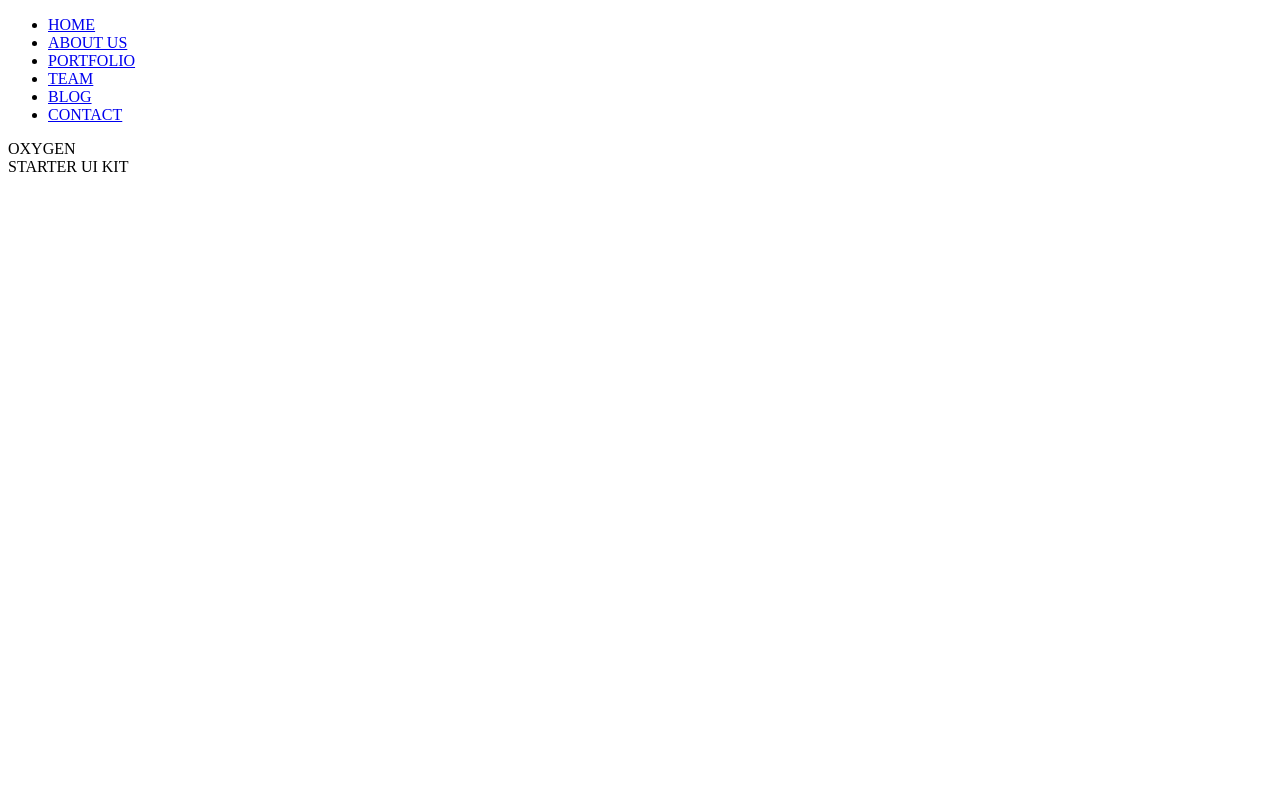
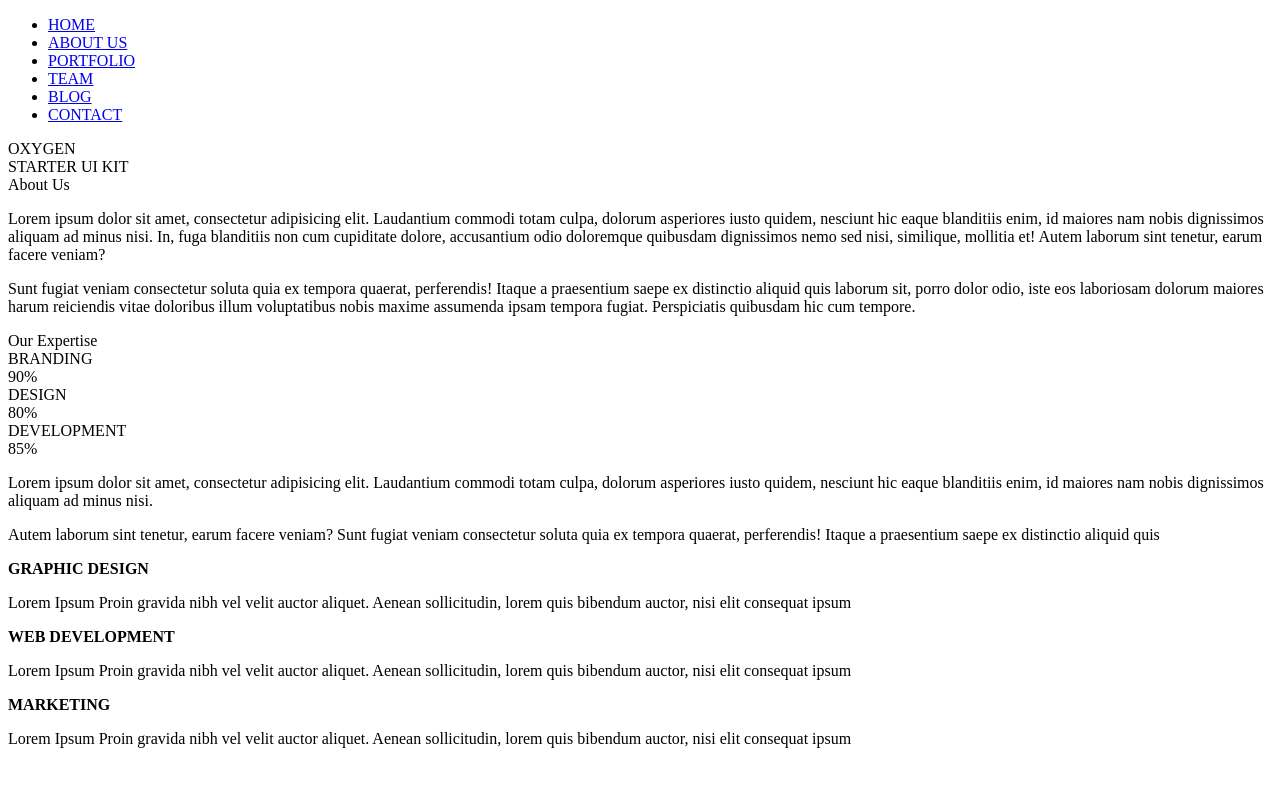
Before and after one commit to MAHb9KME/oxygen, a plain HTML site: page index.html in a window 1280 px wide. Drawn offline with Linux system fonts and the light colour scheme.

Commit message:
Переверстанны несколько блоков
Включая блок экспертиз. Вместе с ксс

```diff
--- a/index.html
+++ b/index.html
@@ -63,11 +63,87 @@
 
 	</header>
 
+	<div class="about">
+		<div class="container">
+			<div class="about__inner xs_flex xs_wrap">
+				<div class="title about__title">
+					About Us
+				</div>
+				<div class="about__content">
+					<p>Lorem ipsum dolor sit amet, consectetur adipisicing elit. Laudantium commodi totam culpa, dolorum asperiores iusto quidem, nesciunt hic eaque blanditiis enim, id maiores nam nobis dignissimos aliquam ad minus nisi. In, fuga blanditiis non cum cupiditate dolore, accusantium odio doloremque quibusdam dignissimos nemo sed nisi, similique, mollitia et! Autem laborum sint tenetur, earum facere veniam?</p>
+
+					<p>Sunt fugiat veniam consectetur soluta quia ex tempora quaerat, perferendis! Itaque a praesentium saepe ex distinctio aliquid quis laborum sit, porro dolor odio, iste eos laboriosam dolorum maiores harum reiciendis vitae doloribus illum voluptatibus nobis maxime assumenda ipsam tempora fugiat. Perspiciatis quibusdam hic cum tempore.</p>
+				</div>
+			</div>
+		</div>
+	</div>
+
+	<div class="expertise">
+		<div class="container">
+			<div class="title">
+				Our Expertise
+			</div>
+
+			<div class="expertise__inner">
+
+				<div class="expertise__top xs_flex">
+					<div class="loading__filed expertise--loading">
+						<div class="loading__item">
+							<div class="loading__line"></div>
+							<div class="loading__name">
+								BRANDING
+							</div>
+							<div class="loading__persent">
+								90%
+							</div>
+						</div>
+						<div class="loading__item">
+							<div class="loading__line"></div>
+							<div class="loading__name">
+								DESIGN
+							</div>
+							<div class="loading__persent">
+								80%
+							</div>
+						</div>
+						<div class="loading__item">
+							<div class="loading__line"></div>
+							<div class="loading__name">
+								DEVELOPMENT
+							</div>
+							<div class="loading__persent">
+								85%
+							</div>
+						</div>
+					</div>
+
+					<div class="expertise__text">
+						<p>Lorem ipsum dolor sit amet, consectetur adipisicing elit. Laudantium commodi totam culpa, dolorum asperiores iusto quidem, nesciunt hic eaque blanditiis enim, id maiores nam nobis dignissimos aliquam ad minus nisi.</p>
+
+						<p>Autem laborum sint tenetur, earum facere veniam? Sunt fugiat veniam consectetur soluta quia ex tempora quaerat, perferendis! Itaque a praesentium saepe ex distinctio aliquid quis</p>
+					</div>
+				</div>
 
 
+				<div class="expertise__bottom xs_flex">
+					<div class="expertise__item ex__item--one">
+						<strong>GRAPHIC DESIGN</strong>
+						<p>Lorem Ipsum Proin gravida nibh vel  velit auctor aliquet. Aenean sollicitudin, lorem quis bibendum auctor, nisi elit consequat ipsum</p>
+					</div>
+					<div class="expertise__item ex__item--two">
+						<strong>WEB DEVELOPMENT</strong>
+						<p>Lorem Ipsum Proin gravida nibh vel  velit auctor aliquet. Aenean sollicitudin, lorem quis bibendum auctor, nisi elit consequat ipsum</p>
+					</div>
+					<div class="expertise__item ex__item--three">
+						<strong>MARKETING</strong>
+						<p>Lorem Ipsum Proin gravida nibh vel  velit auctor aliquet. Aenean sollicitudin, lorem quis bibendum auctor, nisi elit consequat ipsum</p>
+					</div>
+				</div>
 
+			</div>
 
-
+		</div>
+	</div>
 
 
 
--- /dev/null
+++ b/style.css
@@ -0,0 +1,117 @@
+.header {
+
+}
+
+
+.wrap__menu {
+	height: 200px;
+}
+.menu {
+	width: 300px;
+}
+.menu__header {
+	text-decoration: none;
+}
+.menu__list {
+
+}
+.menu__item {
+
+}
+.menu__link {
+
+}
+
+
+
+.first-screen {
+
+}
+.header__content {
+
+}
+.first-screen-inner {
+
+}
+.first-screen-title {
+
+}
+.first-screen-descrip {
+
+}
+.first-screen-decor {
+
+}
+
+
+
+
+
+
+.about {
+
+}
+.about__inner {
+
+}
+.about__title {
+
+}
+.about__content {
+
+}
+
+
+
+
+
+
+
+.expertise {
+
+}
+.expertise__inner {
+
+}
+
+.expertise__top {
+
+}
+.loading__filed {
+
+}
+.expertise--loading {
+
+}
+.loading__item {
+
+}
+.loading__line {
+
+}
+.loading__name {
+
+}
+.loading__persent {
+
+}
+.expertise__text {
+
+}
+
+
+.expertise__bottom {
+
+}
+.expertise__item {
+
+}
+.ex__item--one {
+
+}
+.ex__item--two {
+
+}
+.ex__item--three {
+
+}
```
